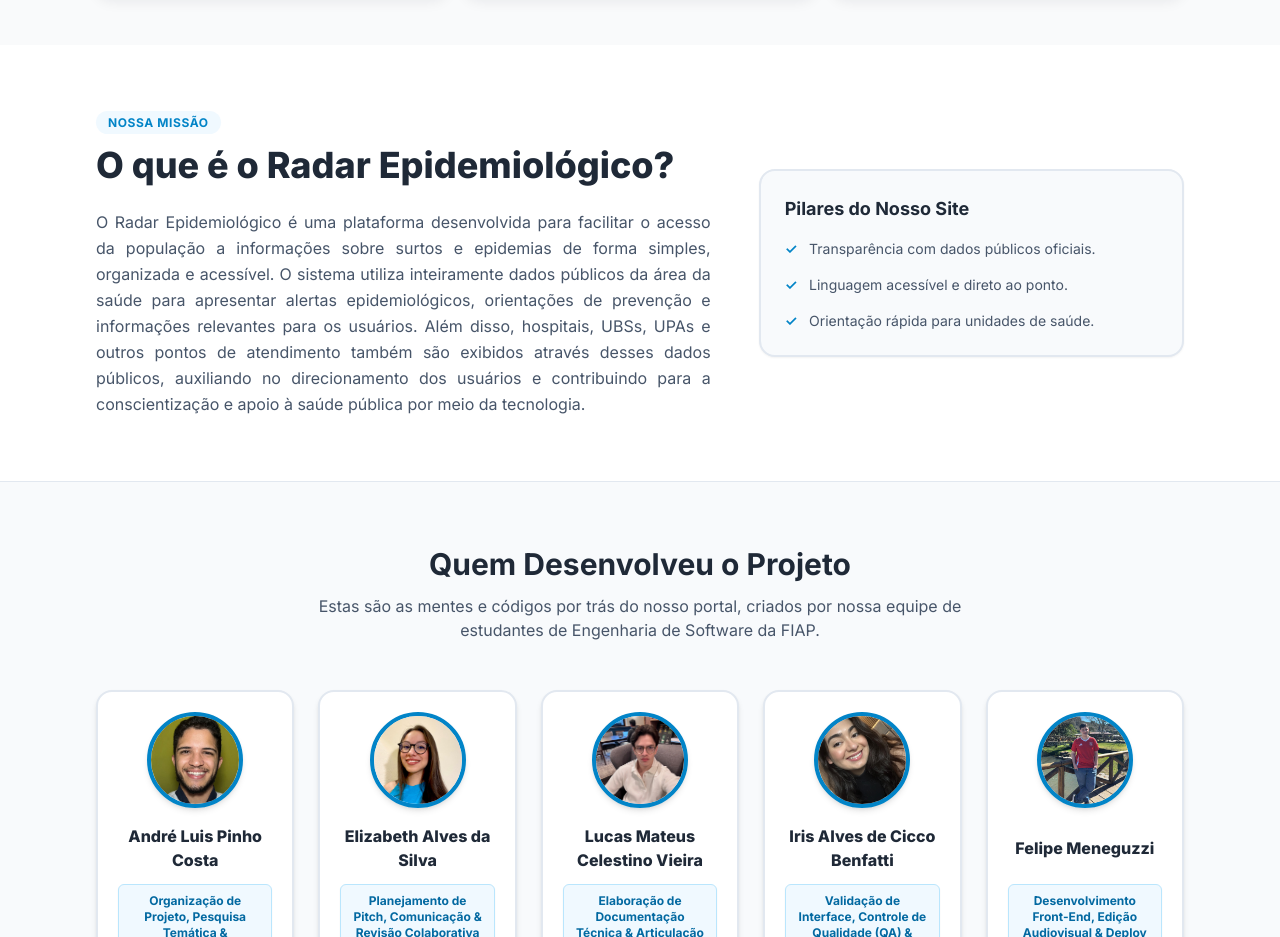
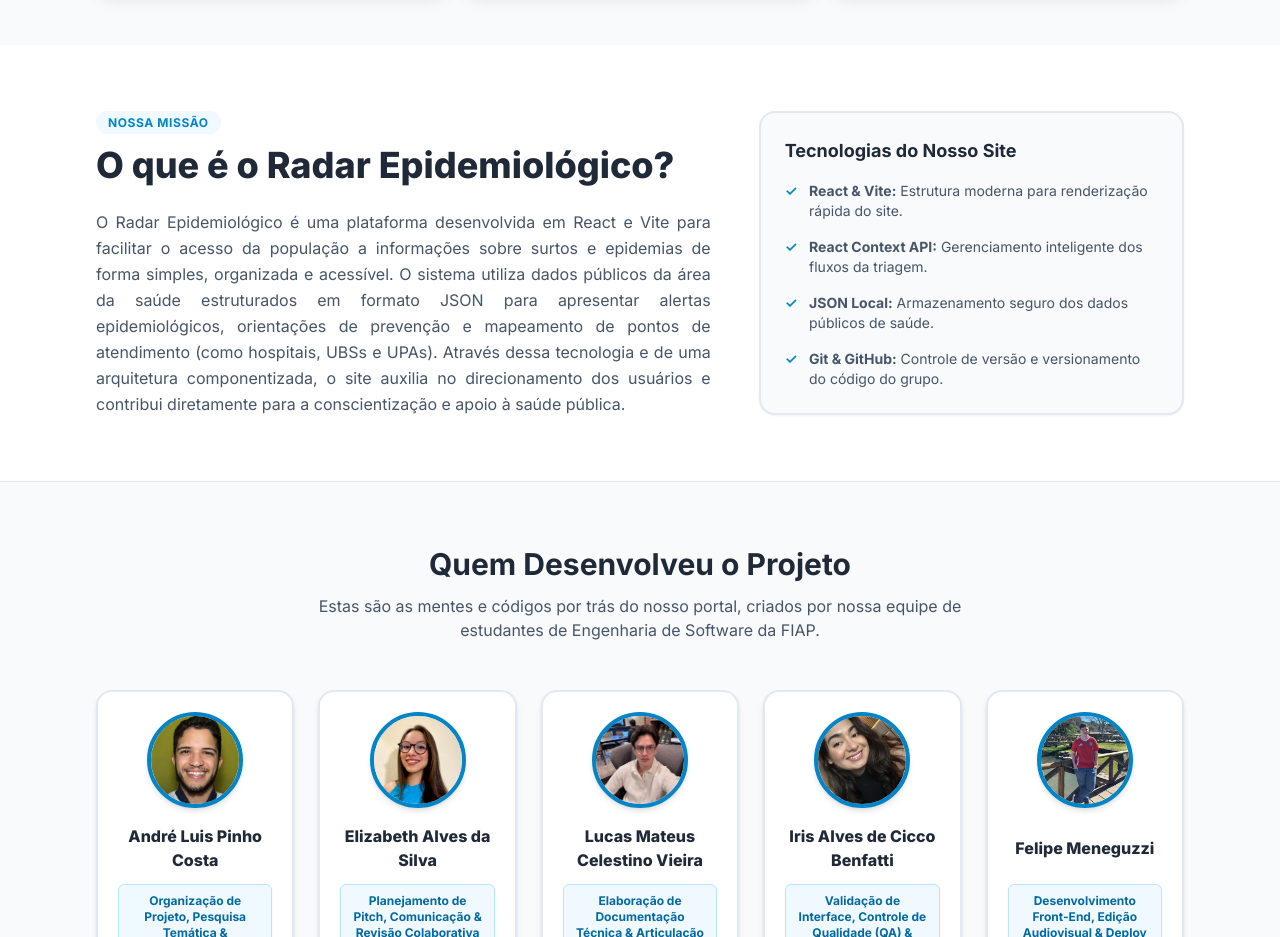
Before and after one commit to FIAP-ON-2025/EpidemIA, a React (Vite) app: page / in a window 1280 px wide. Shown: the part 940-1877 px from the top of the page. Built offline with nearby package versions, Linux system fonts and the light colour scheme.

Commit message:
adcicionando tecnologias utilizadas

```diff
--- a/src/paginas/SobreProjeto.jsx
+++ b/src/paginas/SobreProjeto.jsx
@@ -166,35 +166,51 @@ export default function SobreProjeto() {
                 O que é o Radar Epidemiológico?
               </h2>
               <p className="text-base text-slate-600 leading-relaxed text-justify">
-                O Radar Epidemiológico é uma plataforma desenvolvida para
-                facilitar o acesso da população a informações sobre surtos e
-                epidemias de forma simples, organizada e acessível. O sistema
-                utiliza inteiramente dados públicos da área da saúde para
-                apresentar alertas epidemiológicos, orientações de prevenção e
-                informações relevantes para os usuários. Além disso, hospitais,
-                UBSs, UPAs e outros pontos de atendimento também são exibidos
-                através desses dados públicos, auxiliando no direcionamento dos
-                usuários e contribuindo para a conscientização e apoio à saúde
-                pública por meio da tecnologia.
+                O Radar Epidemiológico é uma plataforma desenvolvida em React e
+                Vite para facilitar o acesso da população a informações sobre
+                surtos e epidemias de forma simples, organizada e acessível. O
+                sistema utiliza dados públicos da área da saúde estruturados em
+                formato JSON para apresentar alertas epidemiológicos,
+                orientações de prevenção e mapeamento de pontos de atendimento
+                (como hospitais, UBSs e UPAs). Através dessa tecnologia e de uma
+                arquitetura componentizada, o site auxilia no direcionamento dos
+                usuários e contribui diretamente para a conscientização e apoio
+                à saúde pública.
               </p>
             </div>
 
             <div className="lg:col-span-5 bg-slate-50 border-2 border-slate-200 p-6 rounded-cartao shadow-sm">
               <h3 className="text-lg font-bold text-texto mb-4">
-                Pilares do Nosso Site
+                Tecnologias do Nosso Site
               </h3>
               <ul className="space-y-4 text-sm text-slate-600">
                 <li className="flex items-start gap-3">
                   <span className="text-primaria-600 font-bold">✓</span>
-                  <span>Transparência com dados públicos oficiais.</span>
+                  <span>
+                    <strong>React & Vite:</strong> Estrutura moderna para
+                    renderização rápida do site.
+                  </span>
                 </li>
                 <li className="flex items-start gap-3">
                   <span className="text-primaria-600 font-bold">✓</span>
-                  <span>Linguagem acessível e direto ao ponto.</span>
+                  <span>
+                    <strong>React Context API:</strong> Gerenciamento
+                    inteligente dos fluxos da triagem.
+                  </span>
                 </li>
                 <li className="flex items-start gap-3">
                   <span className="text-primaria-600 font-bold">✓</span>
-                  <span>Orientação rápida para unidades de saúde.</span>
+                  <span>
+                    <strong>JSON Local:</strong> Armazenamento seguro dos dados
+                    públicos de saúde.
+                  </span>
+                </li>
+                <li className="flex items-start gap-3">
+                  <span className="text-primaria-600 font-bold">✓</span>
+                  <span>
+                    <strong>Git & GitHub:</strong> Controle de versão e
+                    versionamento do código do grupo.
+                  </span>
                 </li>
               </ul>
             </div>
```
